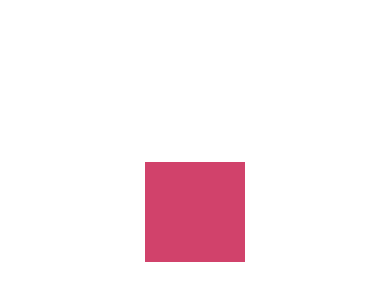
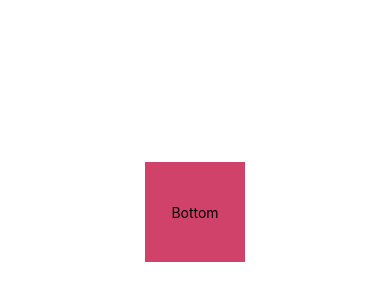
Before and after one commit to Ahmadin29/flipper, a React Native app: screen / in a window 390 px wide. Shown: the part 210-510 px from the top of the page. Built offline with nearby package versions, Linux system fonts and the light colour scheme.

Commit message:
update for controll

```diff
--- a/App.js
+++ b/App.js
@@ -2,9 +2,11 @@ import React, { Component, PropTypes } from 'react';
 import {
   Dimensions,
   PanResponder,
+  Text,
+  TouchableOpacity,
   View
 } from 'react-native';
-import { transformOrigin, rotateXY, rotateXZ } from './utils';
+import { transformOrigin, rotateXY, rotateXZ } from './Utils';
 
 const HEIGHT = Dimensions.get('window').height;
 const WIDTH = Dimensions.get('window').width;
@@ -24,12 +26,17 @@ const styles = {
     top: 0,
     width: 100,
     height: 100,
-    zIndex: 10
+    alignItems:"center",
+    justifyContent:"center",
   }
 };
 
 export default class Cube extends Component {
-  componentWillMount() {
+
+  constructor(props){
+
+    super(props);
+
     this.panResponder = PanResponder.create({
       onMoveShouldSetPanResponder: () => true,
       onPanResponderMove: this.handlePanResponderMove.bind(this)
@@ -38,30 +45,37 @@ export default class Cube extends Component {
 
   handlePanResponderMove (e, gestureState) {
     const { dx, dy } = gestureState;
+
     const origin = { x: 0, y: 0, z: -50 };
-    let matrix = rotateXY(dx, dy);
+    let matrix = rotateXY(0, dy);
     transformOrigin(matrix, origin);
-    this.refViewFront.setNativeProps({style: {transform: [{perspective: 1000}, {matrix: matrix}]}});
+    let zindex = matrix[5] <= 0 ? 1 : 2;
+    this.refViewFront.setNativeProps({style: {zIndex:zindex,transform: [{perspective: 1000}, {matrix: matrix}]}});
 
-    matrix = rotateXY(dx + 180, dy);
+    matrix = rotateXY(0 + 180, dy);
     transformOrigin(matrix, origin);
-    this.refViewBack.setNativeProps({style: {transform: [{perspective: 1000}, {matrix: matrix}]}});
+    zindex = matrix[5] <= 0 ? 2 : 1;
+    this.refViewBack.setNativeProps({style: {zIndex:zindex,transform: [{perspective: 1000}, {matrix: matrix},{rotateX:"180deg"},{rotateY:"180deg"}]}});
 
-    matrix = rotateXY(dx + 90, dy);
+    matrix = rotateXY(0 + 90, dy);
     transformOrigin(matrix, origin);
-    this.refViewRight.setNativeProps({style: {transform: [{perspective: 1000}, {matrix: matrix}]}});
+    zindex = matrix[5] <= 0 ? 1 : 2;
+    this.refViewRight.setNativeProps({style: {zIndex:zindex,transform: [{perspective: 1000}, {matrix: matrix}]}});
 
-    matrix = rotateXY(dx - 90, dy);
+    matrix = rotateXY(0 - 90, dy);
     transformOrigin(matrix, origin);
-    this.refViewLeft.setNativeProps({style: {transform: [{perspective: 1000}, {matrix: matrix}]}});
+    zindex = matrix[5] <= 0 ? 1 : 2;
+    this.refViewLeft.setNativeProps({style: {zIndex:zindex,transform: [{perspective: 1000}, {matrix: matrix}]}});
 
-    matrix = rotateXZ(dx, dy - 90);
+    matrix = rotateXZ(0, dy - 90);
     transformOrigin(matrix, origin);
-    this.refViewTop.setNativeProps({style: {transform: [{perspective: 1000}, {matrix: matrix}]}});
+    zindex = matrix[5] <= 0 ? 1 : 2;
+    this.refViewTop.setNativeProps({style: {zIndex:zindex,transform: [{perspective: 1000}, {matrix: matrix}]}});
 
-    matrix = rotateXZ(-dx, dy + 90);
+    matrix = rotateXZ(-0, dy + 90);
     transformOrigin(matrix, origin);
-    this.refViewBottom.setNativeProps({style: {transform: [{perspective: 1000}, {matrix: matrix}]}});
+    zindex = matrix[5] <= 0 ? 1 : 2;
+    this.refViewBottom.setNativeProps({style: {zIndex:zindex,transform: [{perspective: 1000}, {matrix: matrix}]}});
   }
 
   renderLeft(color) {
@@ -70,7 +84,9 @@ export default class Cube extends Component {
         ref={component => this.refViewRight = component}
         style={[styles.rectangle, (color) ? {backgroundColor: color} : null]}
         {...this.panResponder.panHandlers}
-      />
+      >
+        <Text>Left</Text>
+      </View>
     )
   }
 
@@ -80,7 +96,9 @@ export default class Cube extends Component {
         ref={component => this.refViewLeft = component}
         style={[styles.rectangle, (color) ? {backgroundColor: color} : null]}
         {...this.panResponder.panHandlers}
-      />
+      >
+        <Text>Right</Text>
+      </View>
     )
   }
 
@@ -90,7 +108,9 @@ export default class Cube extends Component {
         ref={component => this.refViewFront = component}
         style={[styles.rectangle, (color) ? {backgroundColor: color} : null]}
         {...this.panResponder.panHandlers}
-      />
+      >
+        <Text>Front</Text>
+      </View>
     )
   }
 
@@ -100,7 +120,9 @@ export default class Cube extends Component {
         ref={component => this.refViewBack = component}
         style={[styles.rectangle, (color) ? {backgroundColor: color} : null]}
         {...this.panResponder.panHandlers}
-      />
+        >
+        <Text>Back</Text>
+      </View>
     )
   }
 
@@ -110,7 +132,9 @@ export default class Cube extends Component {
         ref={component => this.refViewTop = component}
         style={[styles.rectangle, (color) ? {backgroundColor: color} : null]}
         {...this.panResponder.panHandlers}
-      />
+        >
+        <Text>Top</Text>
+      </View>
     )
   }
 
@@ -120,17 +144,19 @@ export default class Cube extends Component {
         ref={component => this.refViewBottom = component}
         style={[styles.rectangle, (color) ? {backgroundColor: color} : null]}
         {...this.panResponder.panHandlers}
-      />
+        >
+        <Text>Bottom</Text>
+      </View>
     )
   }
 
   render() {
     return (
       <View style={styles.container}>
+        {this.renderRight('#e5afb9')}
+        {this.renderLeft('#b5bce2')}
+        {this.renderBack('#8697df')}
         {this.renderFront('#4c72e0')}
-        {this.renderBack('#8697df')}
-        {this.renderLeft('#b5bce2')}
-        {this.renderRight('#e5afb9')}
         {this.renderTop('#de7c92')}
         {this.renderBottom('#d1426b')}
       </View>
```
Also changed, not shown: App2.js (added, +10 -0 lines).
